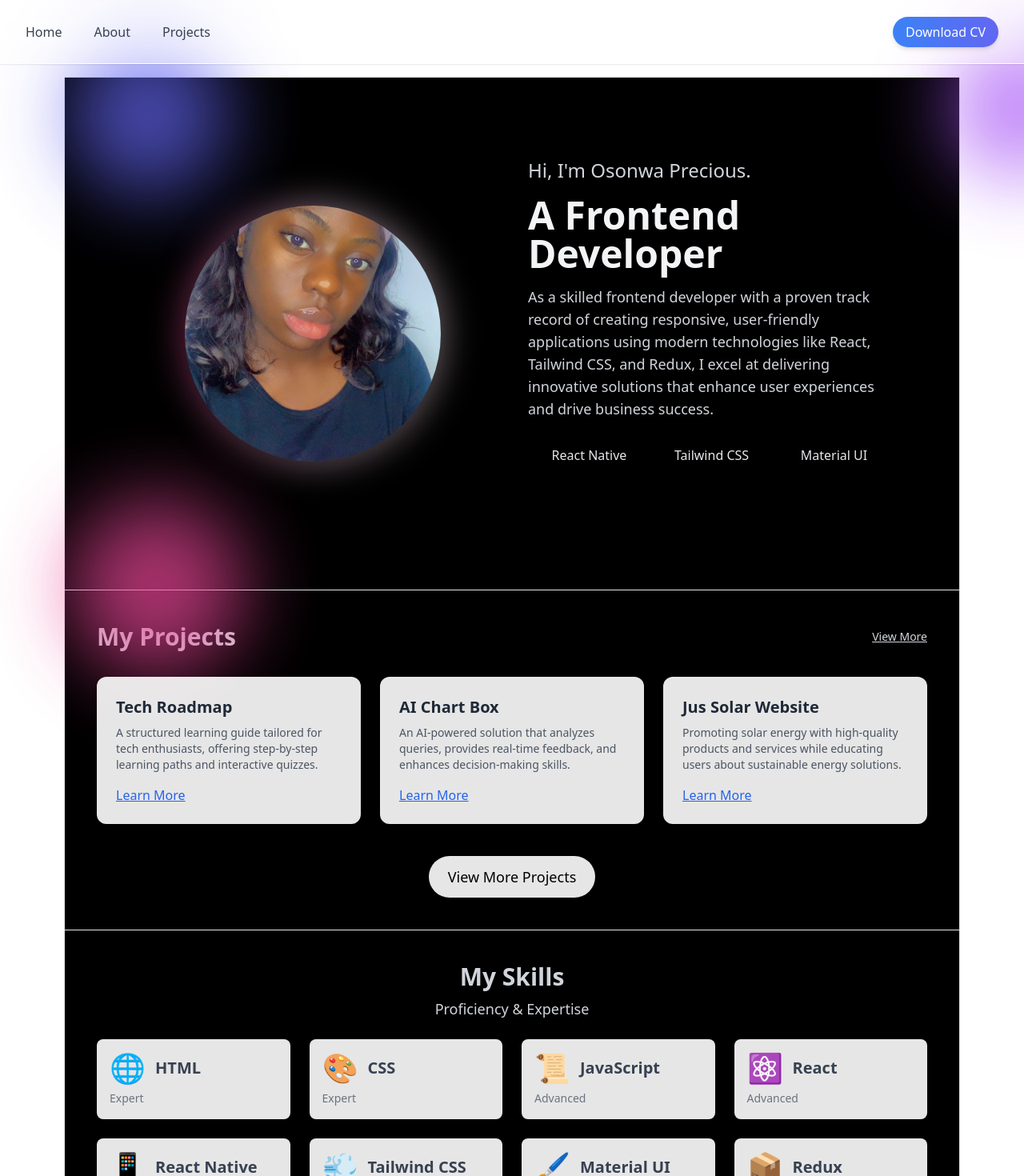
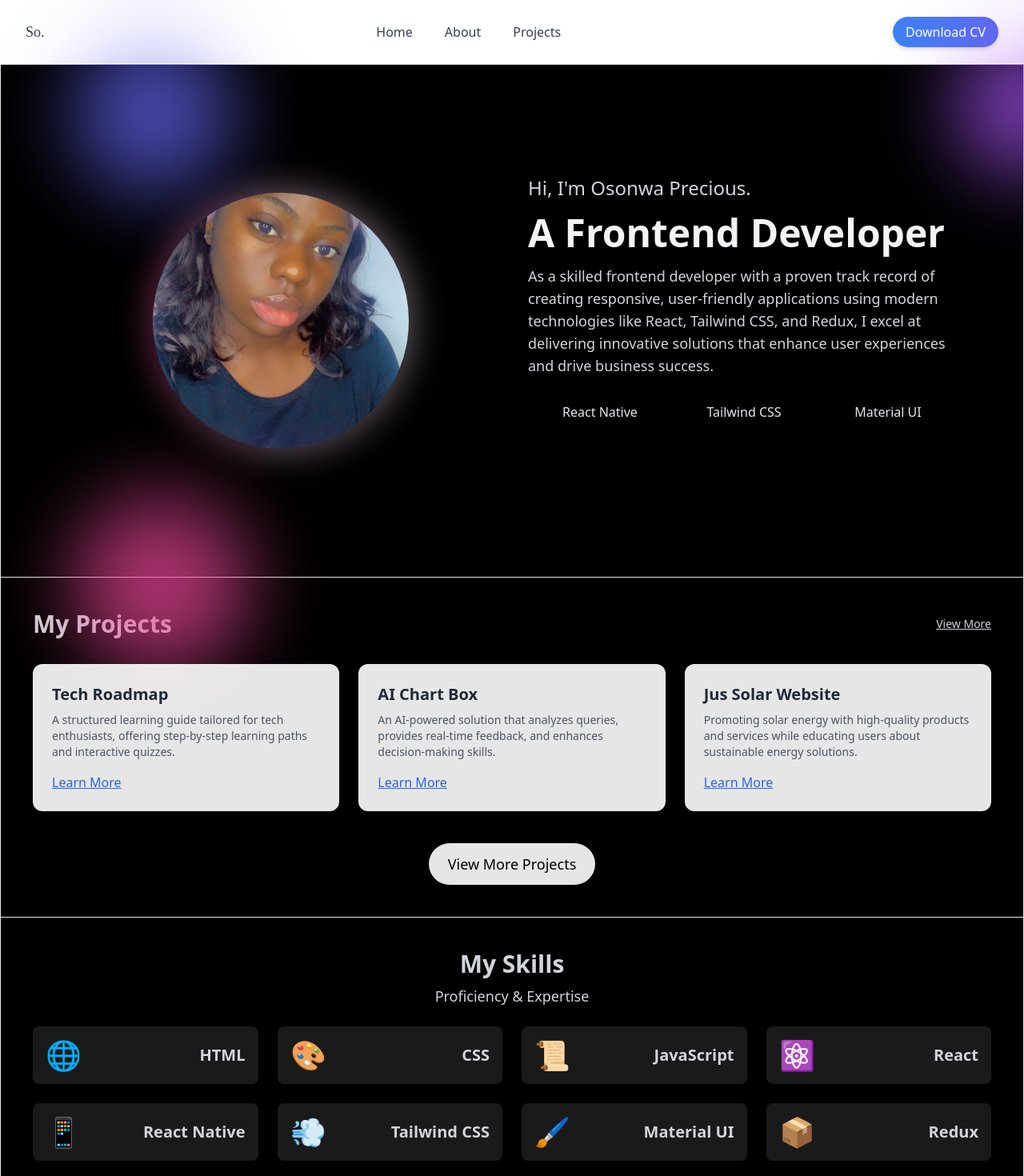
Before and after one commit to lacreameo83/Portfolio, a React (Vite) app: page / in a window 1280 px wide. Shown: the top 1470 px of the page at 80% size. Built offline with nearby package versions, Linux system fonts and the light colour scheme; a web font is replaced by a local one.

Commit message:
still making changes on design

```diff
--- a/src/About.jsx
+++ b/src/About.jsx
@@ -2,7 +2,7 @@ import React from "react";
 import image from "../src/assets/mypicture.png";
 function AboutMe() {
   return (
-    <div className="p-6 sm:p-10 py-10 sm:py-0 h-fit sm:h-[70vh]  border-gray-300">
+    <div className="p-6 sm:p-10 py-10 sm:py-0 h-fit sm:h-[76vh] flex items-center   border-gray-300">
       <div className="flex flex-col sm:flex-row items-center sm:items-start sm:space-x-8">
         {/* Optional Picture Section */}
         <div className="flex-shrink-0 mb-6 sm:mb-0">
--- a/src/Footer.jsx
+++ b/src/Footer.jsx
@@ -2,7 +2,7 @@ import React from "react";
 
 function Footer() {
   return (
-    <footer className="w-full bg-black text-white  mt-10  p-10  backdrop-blur-md border-t-[1px]  ">
+    <footer className="w-full bg-black text-white    p-10  backdrop-blur-md border-t-[1px]  ">
       <div className="container mx-auto flex flex-col sm:flex-row justify-between items-center space-y-4 sm:space-y-0">
         <div className="flex items-center space-x-4">
           <a
--- a/src/Nav.jsx
+++ b/src/Nav.jsx
@@ -5,6 +5,9 @@ function Nav() {
   return (
     <div className="h-[10vh] px-8 w-full sticky top-0  bg-opacity-90 backdrop-blur-lg shadow-sm flex items-center justify-between z-50">
       {/* Left Navigation Links */}
+      <p className="text-sm sm:text-lg Home2  font-medium text-gray-700 hover:text-blue-500 transition-colors duration-300">
+        So.
+      </p>
       <div className="flex items-center gap-2 sm:gap-10">
         <Link to="/">
           <p className="text-sm sm:text-base font-medium text-gray-700 hover:text-blue-500 transition-colors duration-300">
--- a/src/Skills.jsx
+++ b/src/Skills.jsx
@@ -43,17 +43,17 @@ function Skills() {
         {skills.map((skill, index) => (
           <motion.div
             key={index}
-            className="p-4 rounded-lg shadow-md hover:shadow-xl transform hover:-translate-y-1 transition-all duration-300 bg-white/90 backdrop-blur-lg"
+            className="p-4 rounded-lg shadow-md hover:shadow-xl transform hover:-translate-y-1 transition-all duration-300 bg-white/10 backdrop-blur-lg"
             whileHover={{ scale: 1.05 }}
             whileTap={{ scale: 0.95 }}
           >
-            <div className="flex items-center space-x-3">
+            <div className="flex items-center justify-between space-x-3">
               <span className="text-4xl">{skill.icon}</span>
-              <h3 className="text-sm sm:text-xl font-semibold text-gray-700">
+              <h3 className="text-sm sm:text-xl font-semibold text-gray-300">
                 {skill.name}
               </h3>
             </div>
-            <p className="mt-2 text-sm text-gray-500">{skill.level}</p>
+
           </motion.div>
         ))}
       </motion.div>
--- a/src/pages/HomePage.jsx
+++ b/src/pages/HomePage.jsx
@@ -11,10 +11,10 @@ function HomePage() {
       <div className="ball2 blurred-ball h-[20px] w-[20px] top-[5%] right-[5%] sm:w-[180px] sm:h-[180px] sm:top-[50px] sm:right-[-50px] "></div>
       <div className="ball3 blurred-ball h-[20px] w-[20px] left-[5%] bottom-[5%] sm:w-[220px] sm:h-[220px] sm:left-[50px] sm:bottom-[-50px] "></div>
       {/* <div className="ball4 blurred-ball w-[200px] h-[200px] right-[50px] bottom-[-50px] "></div> */}
-      <div className="h-[10vh]  mb-4 sticky top-0 z-30 border-b-[1px] border-white w-full shadow-sm bg-white/30 backdrop-blur-sm">
+      <div className="h-[10vh]   sticky top-0 z-30 border-b-[1px] border-white w-full shadow-sm bg-white/30 backdrop-blur-sm">
         <Nav />
       </div>
-      <div class="sm:mx-20 bg-black  border ">
+      <div class=" bg-black  border ">
         <Outlet />
       </div>
       <Footer />
```
